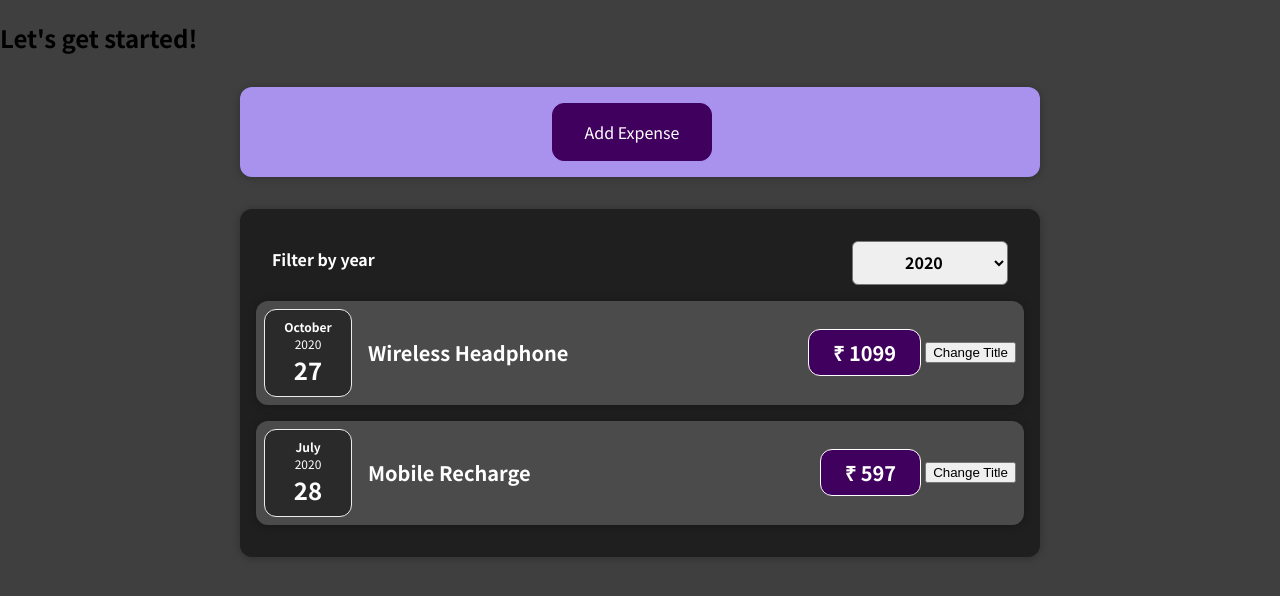
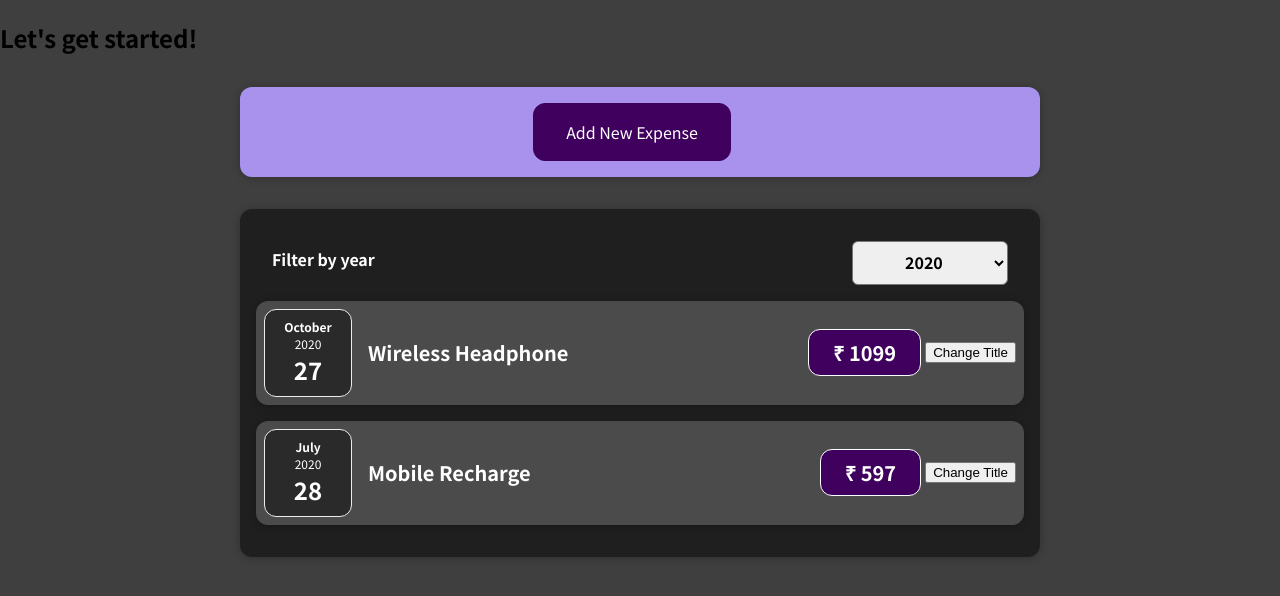
Before and after one commit to BalajiJ234/expense-tracker, a React (Create React App) app: page / in a window 1280 px wide. Shown: the top 596 px of the page. Built offline with nearby package versions, Linux system fonts and the light colour scheme.

Commit message:
Alternative Code - Modified Assignment

```diff
--- a/src/components/NewExpense/ExpenseForm.jsx
+++ b/src/components/NewExpense/ExpenseForm.jsx
@@ -29,17 +29,8 @@ const ExpenseForm = (props) => {
     setTitle("");
     setAmount("");
     setDate("");
-    props.onShow(false);
-  };
-  const cancelHandler = (event) => {
-    event.preventDefault();
-    setTitle("");
-    setAmount("");
-    setDate("");
-    props.onShow(false);
   };
 
-  if (props.enable) {
   return (
     <form onSubmit={submitHandler}>
       <div className='new-expense__controls'>
@@ -69,18 +60,13 @@ const ExpenseForm = (props) => {
         </div>
       </div>
       <div className='new-expense__actions'>
-          <button onClick={cancelHandler}>Cancel</button>
+        <button type='button' onClick={props.onCancel}>
+          Cancel
+        </button>
         <button type='submit'>Add Expense</button>
       </div>
     </form>
   );
-  } else {
-    return (
-      <div style={{ textAlign: "center" }}>
-        <button onClick={() => props.onShow(true)}>Add Expense</button>
-      </div>
-    );
-  }
 };
 
 export default ExpenseForm;
--- a/src/components/NewExpense/NewExpense.jsx
+++ b/src/components/NewExpense/NewExpense.jsx
@@ -11,19 +11,26 @@ const NewExpense = (props) => {
       id: Math.random().toString(),
     };
     props.onAddExpense(expenseData);
+    setIsEnable(false);
   };
 
-  const handleEnable = (isEnable) => {
-    setIsEnable(isEnable);
+  const enableAddExpense = () => {
+    setIsEnable(true);
+  };
+
+  const disableAddExpense = () => {
+    setIsEnable(false);
   };
 
   return (
     <div className='new-expense'>
-      <ExpenseForm
-        onSaveExpenseData={saveExpenseDataHandler}
-        enable={isEnable}
-        onShow={handleEnable}
-      />
+      {!isEnable && <button onClick={enableAddExpense}>Add New Expense</button>}
+      {isEnable && (
+        <ExpenseForm
+          onSaveExpenseData={saveExpenseDataHandler}
+          onCancel={disableAddExpense}
+        />
+      )}
     </div>
   );
 };
```
Also changed, not shown: 1 other file (tests, documents, lock files or other folders). Lines whose indentation alone changed are shown as unchanged.
